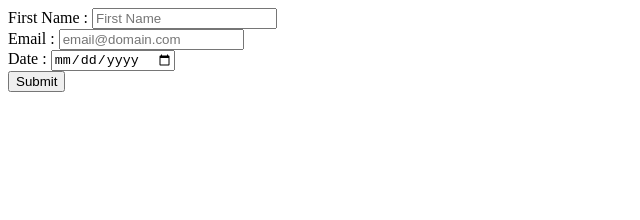
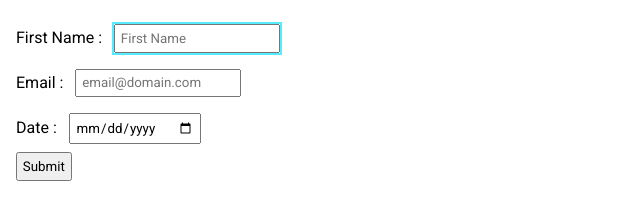
Before and after one commit to jykim11/version-control2, a plain HTML site: page index.html in a window 1280 px wide. Shown: the whole page, without its empty margins (0-640 px from the left). Drawn offline with Linux system fonts and the light colour scheme.

Commit message:
Added style.css for forms

```diff
--- a/index.html
+++ b/index.html
@@ -4,6 +4,8 @@
     <meta charset="UTF-8">
     <meta http-equiv="X-UA-Compatible" content="IE=edge">
     <meta name="viewport" content="width=device-width, initial-scale=1.0">
+    <link rel="stylesheet" href="https://fonts.googleapis.com/css?family=Roboto">
+    <link href="style.css" rel="stylesheet" />
     <title>Version Control Exercise 2</title>
 </head>
 <body>
@@ -11,7 +13,7 @@
     <form>
         <div class="form">
             <label for="firstName">First Name : </label>
-            <input type="text" id="firstName" name="firstName" placeholder="First Name" required />
+            <input type="text" id="firstName" name="firstName" placeholder="First Name" autofocus required />
             <br>
             <label for="email">Email : </label>
             <input type="email" id="email" name="email" placeholder="email@domain.com" required />
--- a/style.css
+++ b/style.css
@@ -0,0 +1,25 @@
+* {
+    margin: 0;
+    padding: 0;
+    box-sizing: border-box;
+    font-family: 'Roboto', sans-serif;
+}
+
+.form {
+    padding: 1rem;
+}
+
+.form > input {
+    padding: 0.3rem;
+    margin: 0.5rem;
+
+}
+
+.form > button {
+    padding: 0.3rem;
+
+}
+
+input:hover, input:focus, textarea:hover, textarea:focus {
+    outline: 2px solid rgb(87, 235, 255);
+}
```
